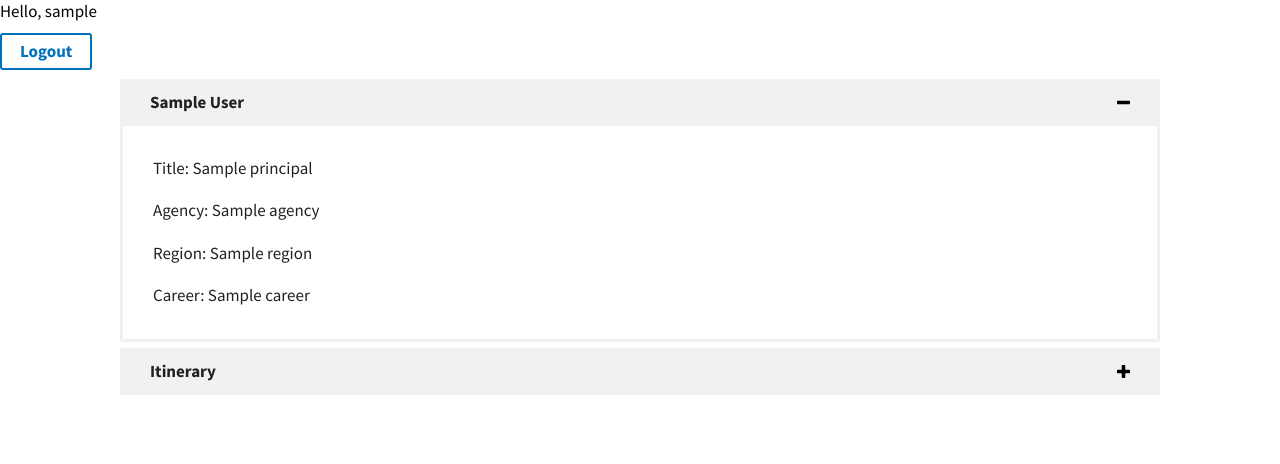
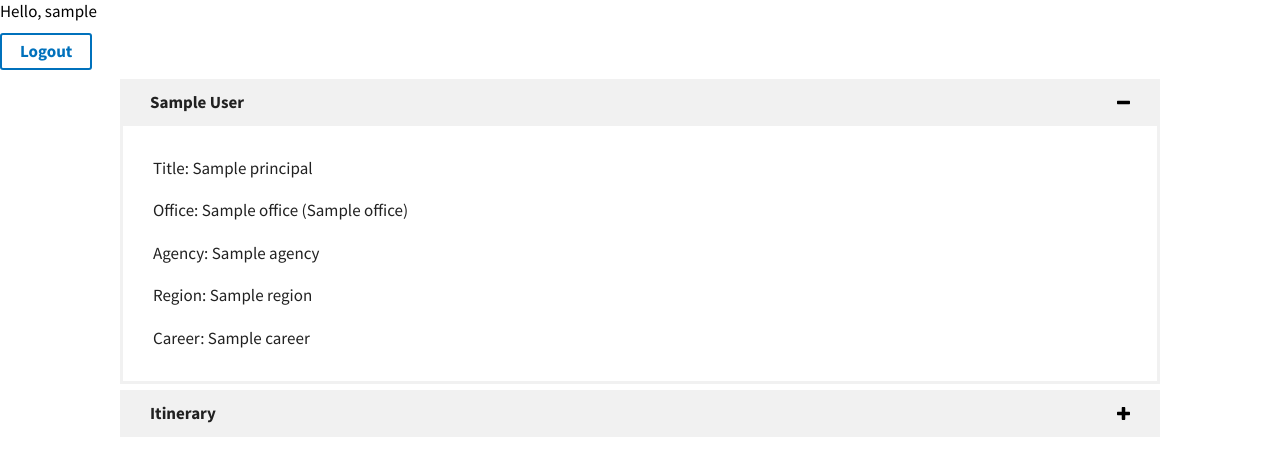
Before and after one commit to CommerceDataService/ITA_Principal_Travel, a Django app: template principal_travel/templates/travel/trip_detail.html in a window 1280 px wide, after a click that opens the changed part. Shown: the part 133-597 px from the top of the page. Run offline with Django 3.2, Linux system fonts and the light colour scheme; tables that the repository leaves empty hold one stand-in row (values such as "Sample post"); the template is opened without the code that fills it: values that come from a table or form of the project are taken from there, most other values are stand-ins (such as "Sample title", 1, 10 or a date in 2020).

Commit message:
Changed model property names in trip_detail.html

```diff
--- a/principal_travel/templates/travel/trip_detail.html
+++ b/principal_travel/templates/travel/trip_detail.html
@@ -9,7 +9,8 @@
       </button>
       <div id="collapsible-0" aria-hidden="true" class="usa-accordion-content">
         <p>Title: {{object.principal.title}}</p>
-        <p>Agency: {{object.principal.agency}}</p>
+        <p>Office: {{object.principal.office.long_name}} ({{object.principal.office.short_name}})</p>
+        <p>Agency: {{object.principal.office.agency.name}}</p>
         <p>Region: {{object.principal.region}}</p>
         <p>Career: {{object.principal.career}}</p>
       </div>
@@ -25,8 +26,8 @@
         {% for event in object.events.all %}
           <p>Event {{forloop.counter}}: {{event.event_name}}</p>
           <ul>
-            <li>Type: {{event.event_type.event_type_name}}</li>
-            <li>Description: {{event.event_description}}</li>
+            <li>Type: {{event.event_type.name}}</li>
+            <li>Description: {{event.description}}</li>
             <li>Location: {{event.cities_light_city}}, {{event.cities_light_country}}</li>
           </ul>
         {% endfor %}
--- a/principal_travel/urls.py
+++ b/principal_travel/urls.py
@@ -16,7 +16,7 @@ Including another URLconf
 from django.conf import settings
 from django.conf.urls import url, include, patterns
 from django.contrib import admin
-from travel.views import TripViewSet, HomeView, TripList, TripDetail
+from travel.views import HomeView, TripList, TripDetail
 from rest_framework import routers
 from django.contrib.staticfiles import views
 
```
